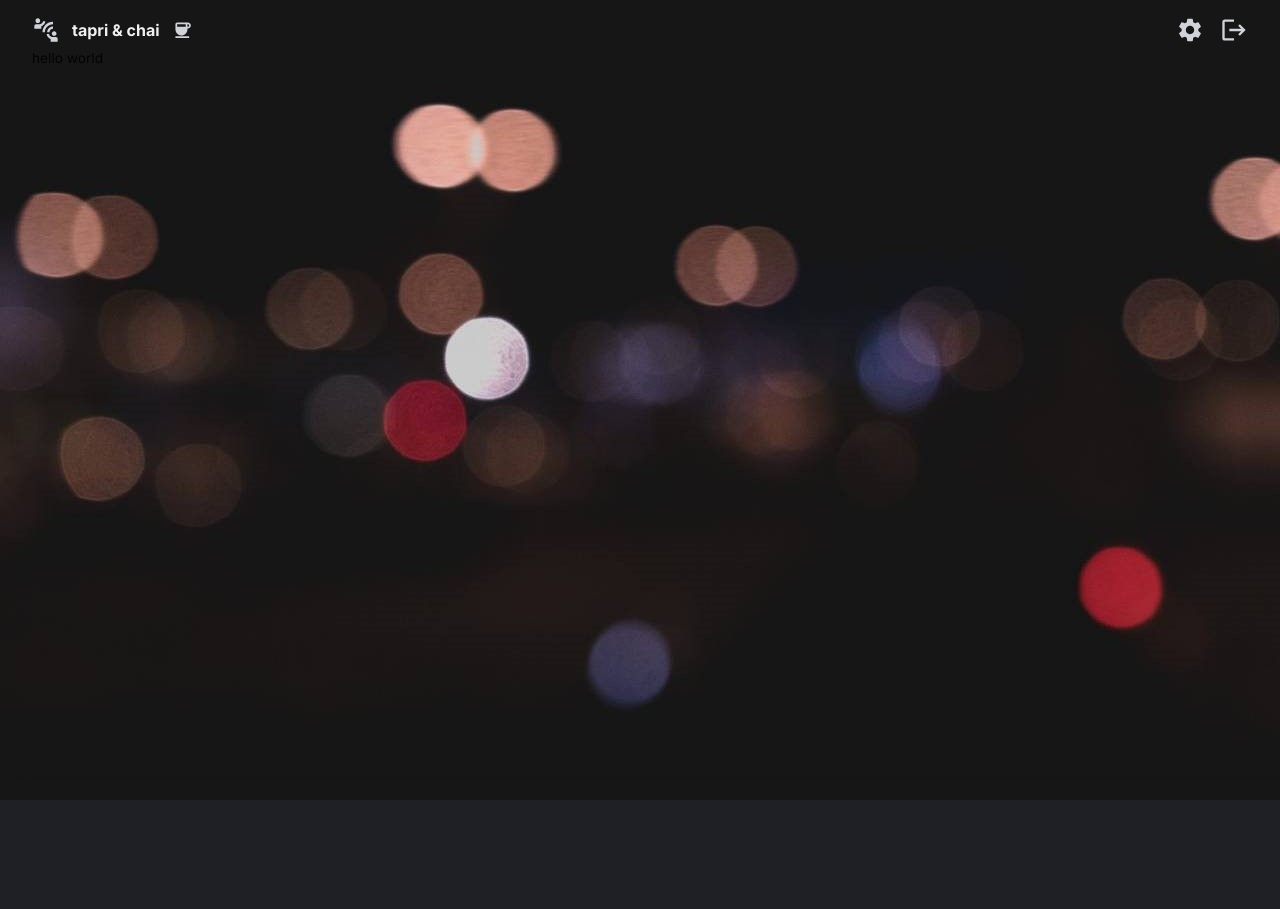
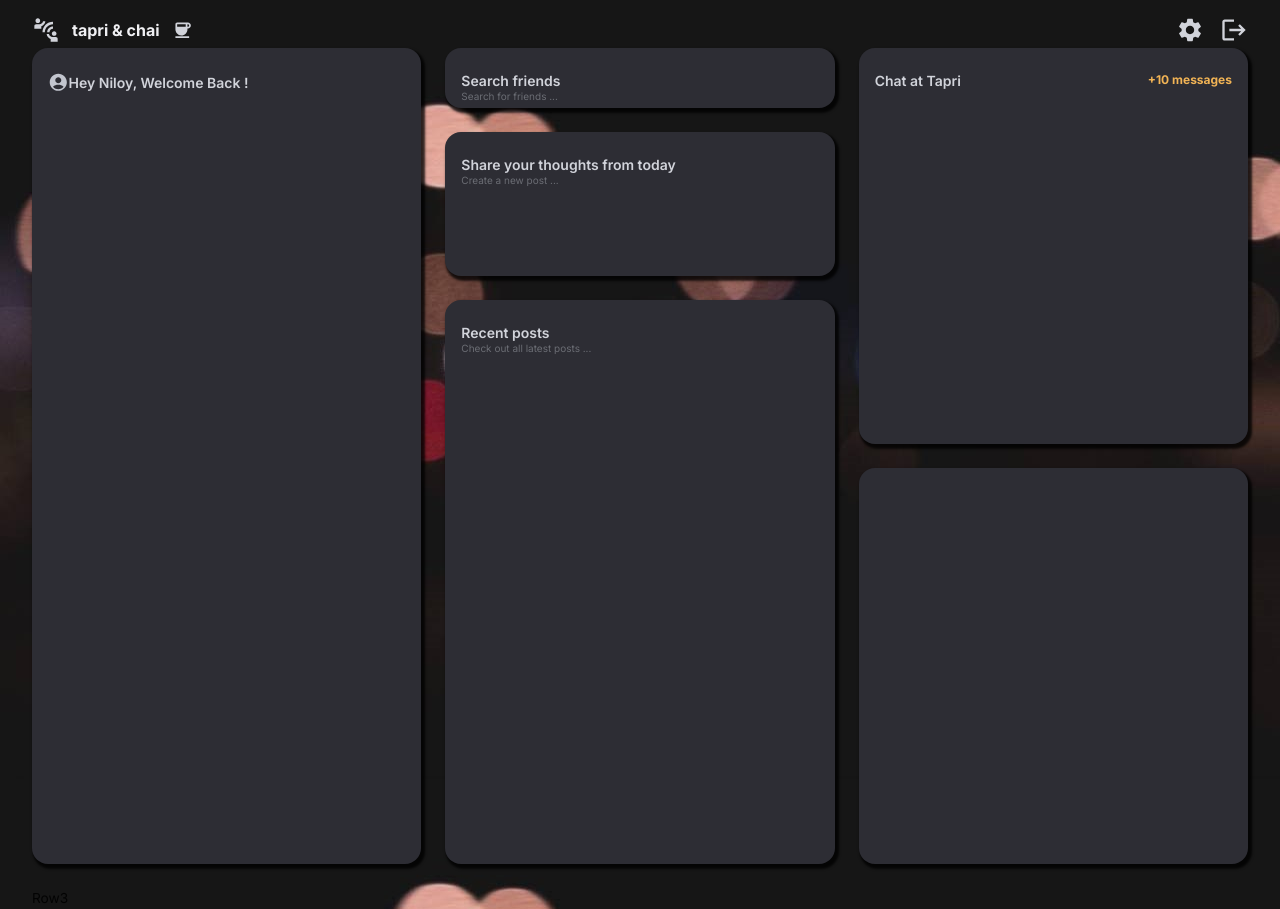
Before and after one commit to MindfoxOrg/chai-tapri, a React (Vite) app in the folder client/: page /home in a window 1280 px wide. Before the commit the page ends 800 px from the top, so only its background shows below. Built offline with nearby package versions, Linux system fonts and the light colour scheme; sample sign-in values are in the browser's storage.

Commit message:
home layout

```diff
--- a/client/package.json
+++ b/client/package.json
@@ -24,6 +24,7 @@
     "react-dom": "^18.2.0",
     "react-redux": "^9.0.4",
     "react-router-dom": "^6.21.1",
+    "recharts": "^2.10.3",
     "styled-components": "^6.1.3"
   },
   "devDependencies": {
--- a/client/src/components/SignUp.tsx
+++ b/client/src/components/SignUp.tsx
@@ -143,10 +143,10 @@ import {
             style={{ ...btnstyle, backgroundColor: avatarStyle.backgroundColor }}
             fullWidth
           >
-            <Typography variant="h4" style={{ color: '#000' }}>Sign in</Typography>
+            <Typography variant="h4" style={{ color: '#000' }}>Sign Up</Typography>
           </Button>
           <Typography > Do you have an account ?
-            <Link to="/signin" >
+            <Link to="/" >
               Sign In
             </Link>
           </Typography>
--- /dev/null
+++ b/client/src/components/util/DashboardBox.tsx
@@ -0,0 +1,10 @@
+import { Box } from "@mui/material";
+import { styled } from "@mui/system";
+
+const DashboardBox = styled(Box)(({theme})=> ({
+    backgroundColor: theme.palette.background.light,
+    borderRadius: "1rem",
+    boxShadow: "0.15rem 0.2rem 0.15rem 0.1rem rgba(0,0,0,.8)"
+}))
+
+export default DashboardBox;
--- /dev/null
+++ b/client/src/pages/Home/Row1.tsx
@@ -0,0 +1,30 @@
+import BoxHeader from "@/components/util/BoxHeader"
+import DashboardBox from "@/components/util/DashboardBox"
+import AccountCircleIcon from '@mui/icons-material/AccountCircle';
+const Row1 = (props : Props) => {
+
+  return (
+    <>
+    <DashboardBox gridArea="a">
+    <BoxHeader title={`Hey Niloy, Welcome Back !`}
+          subtitle={""} icon={<AccountCircleIcon/>}
+          sideText={""}></BoxHeader>
+
+    </DashboardBox>
+
+    <DashboardBox gridArea="b">
+    <BoxHeader title= {`Search friends`}
+          subtitle={"Search for friends ..."}
+          sideText={""}></BoxHeader>
+    </DashboardBox>
+
+    <DashboardBox gridArea="c">
+    <BoxHeader title={`Chat at Tapri`}
+          subtitle={""}
+          sideText={"+10 messages"}></BoxHeader>
+    </DashboardBox>
+    </>
+  )
+}
+
+export default Row1
--- /dev/null
+++ b/client/src/pages/Home/Row2.tsx
@@ -0,0 +1,29 @@
+import BoxHeader from "@/components/util/BoxHeader"
+import DashboardBox from "@/components/util/DashboardBox"
+
+const Row2 = (props : Props) => {
+  return (
+    <>
+    <DashboardBox gridArea="d">
+    <BoxHeader title={`Share your thoughts from today`}
+          subtitle={"Create a new post ..."}
+          sideText={""}></BoxHeader>
+
+    </DashboardBox>
+
+    <DashboardBox gridArea="e">
+    <BoxHeader title={`Recent posts`}
+          subtitle={"Check out all latest posts ..."}
+          sideText={""}></BoxHeader>
+    </DashboardBox>
+
+    <DashboardBox gridArea="f">
+    <BoxHeader title={props.title}
+          subtitle={""}
+          sideText={""}></BoxHeader>
+    </DashboardBox>
+    </>
+  )
+}
+
+export default Row2
--- /dev/null
+++ b/client/src/pages/Home/Row3.tsx
@@ -0,0 +1,9 @@
+
+
+const Row3 = () => {
+  return (
+    <div>Row3</div>
+  )
+}
+
+export default Row3
--- a/client/src/pages/Home/index.tsx
+++ b/client/src/pages/Home/index.tsx
@@ -1,9 +1,47 @@
+import { selectUserEmail } from "@/store/features/auth/authSlice";
+import { Box } from "@mui/material";
+import { useEffect } from "react";
+import { useSelector } from "react-redux";
+import { useNavigate } from "react-router-dom";
+import Row1 from "./Row1";
+import Row2 from "./Row2";
+import Row3 from "./Row3";
+
+const gridTemplateLargeScreens = `
+    "a b c"
+    "a d c"
+    "a d c"
+    "a e c"
+    "a e c"
+    "a e f"
+    "a e f"
+    "a e f"
+    "a e f"
+    "a e f"
+`;
+
+
+
 const Home = () => {
+  // IF USER IS NOT SIGNED IN, MAKE HIM SIGN IN
+  const userEmail = useSelector(selectUserEmail);
+  const navigate = useNavigate();
+  useEffect(() => {
+    if(!userEmail){
+      navigate("/");
+    }
+  },[userEmail, navigate]);
   return (
-    <div >
-    hello world
-    </div>
-
+      <Box width="100%" height="100%" display="grid" gap="1.5rem"
+        sx={{
+          gridTemplateColumns: "repeat(3,minmax(370px,1fr))",
+          gridTemplateRows: "repeat(10,minmax(60px,1fr))",
+          gridTemplateAreas: gridTemplateLargeScreens
+        }}>
+        <Row1 title={userEmail}/>
+        <Row2 />
+        <Row3 />
+      </Box>
   )
 }
 
--- a/client/src/scenes/Navbar/index.tsx
+++ b/client/src/scenes/Navbar/index.tsx
@@ -23,7 +23,7 @@ const Navbar = () => {
   const handleLogoutIconClick = () => {
     dispatch(removeBearer());
     dispatch(removeEmail());
-    navigate("");
+    navigate("/");
   };
 
   return (
```
Also changed, not shown: 1 other file (tests, documents, lock files or other folders).
